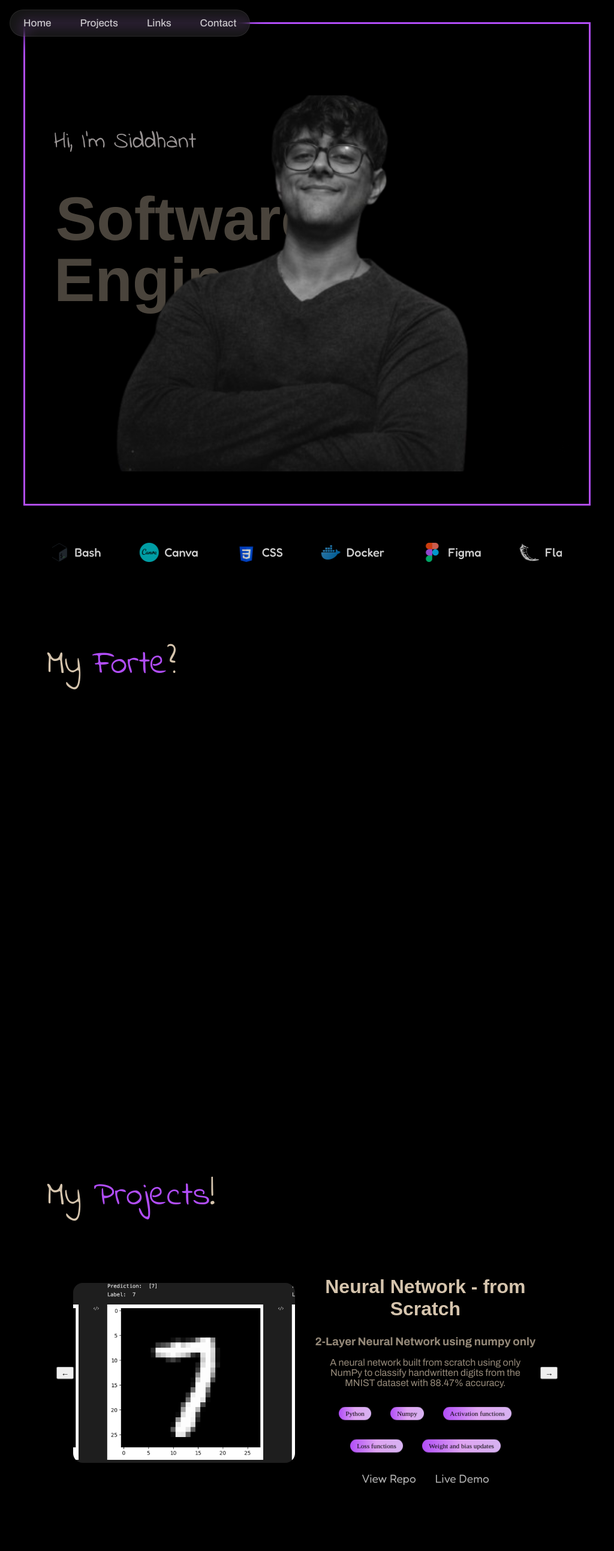
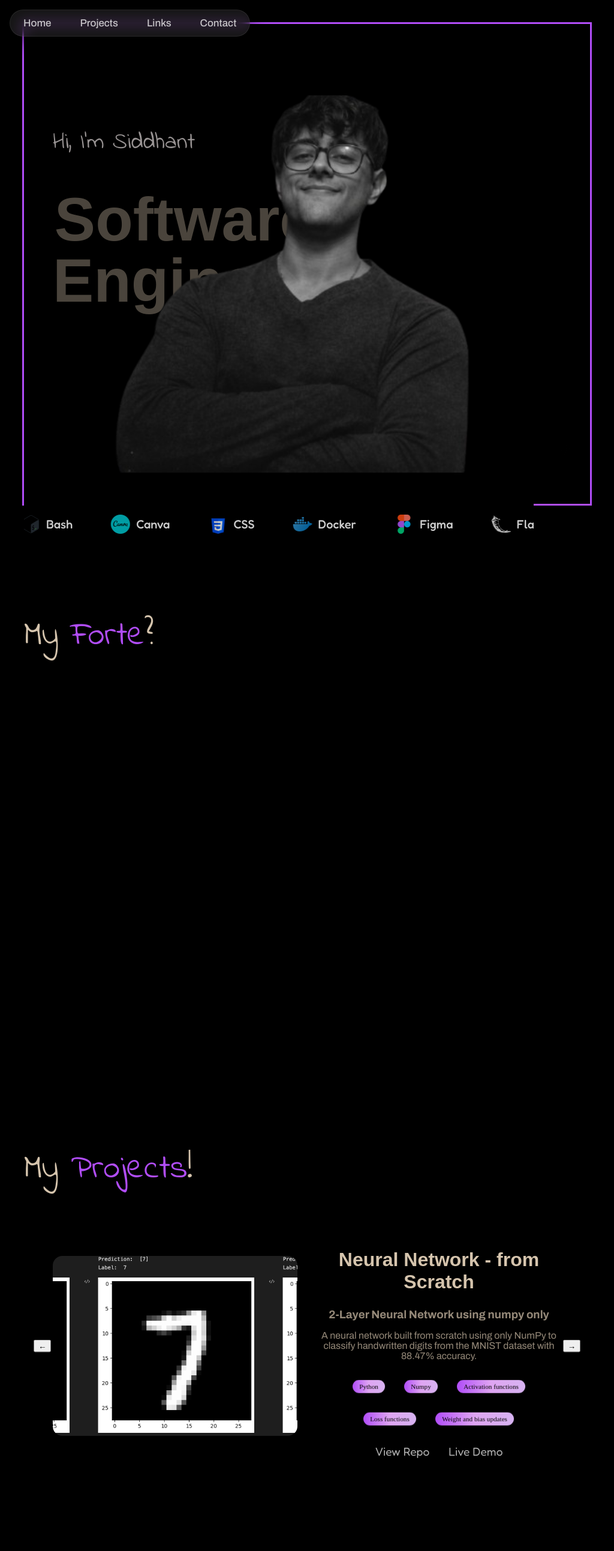
Before and after one commit to AceOfSpades-1710/Portfolio2.0, a React (Vite) app: page / in a window 1024 px wide. Shown: the top 2586 px of the page at 60% size. Built offline with nearby package versions, Linux system fonts and the light colour scheme; a web font is replaced by a local one.

Commit message:
Adjust margin properties in index.css
Updated margin values for hero, news-carousel, Services-parent, and projects classes.

```diff
--- a/src/index.css
+++ b/src/index.css
@@ -1054,7 +1054,7 @@ hr{
 
   /* ---------- HERO ---------- */
   .hero {
-    margin: 0px 2px;
+    margin: 0px 0px;
     outline-width: 3px;
   }
 
@@ -1077,6 +1077,7 @@ hr{
   /* ---------- NEWS ---------- */
   .news-carousel {
     height: 4.2rem;
+    margin: 0% 0%
   }
 
   .news-item {
@@ -1091,7 +1092,7 @@ hr{
 
   /* ---------- SERVICES ---------- */
   .Services-parent {
-    margin: 12% 4%;
+    margin: 12% 0%;
   }
 
   .ServiceTitle {
@@ -1131,7 +1132,7 @@ hr{
 
   /* ---------- PROJECTS ---------- */
   .projects {
-    margin: 10% 4%;
+    margin: 10% 0%;
   }
 
   .project-slide {
```
